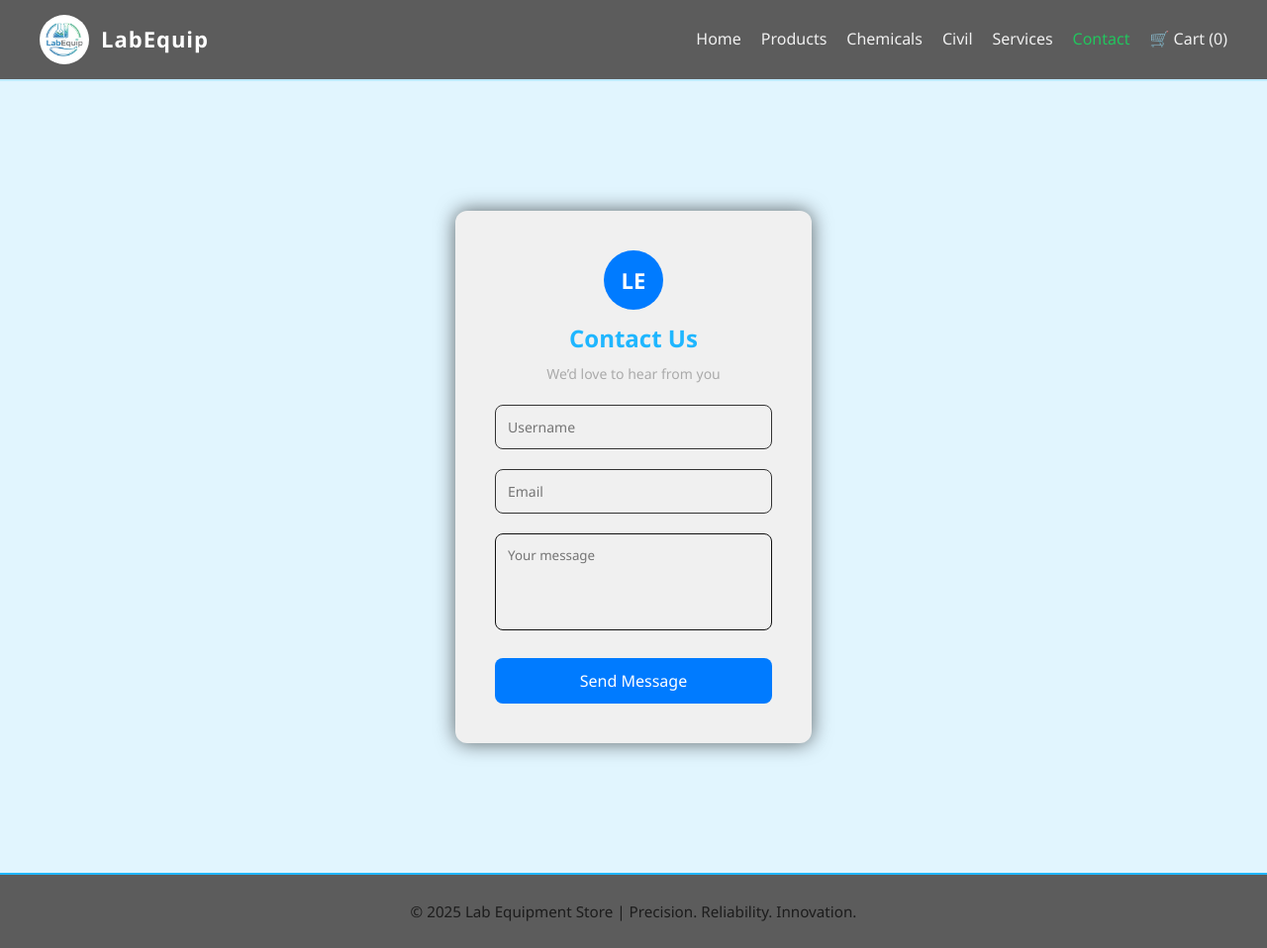
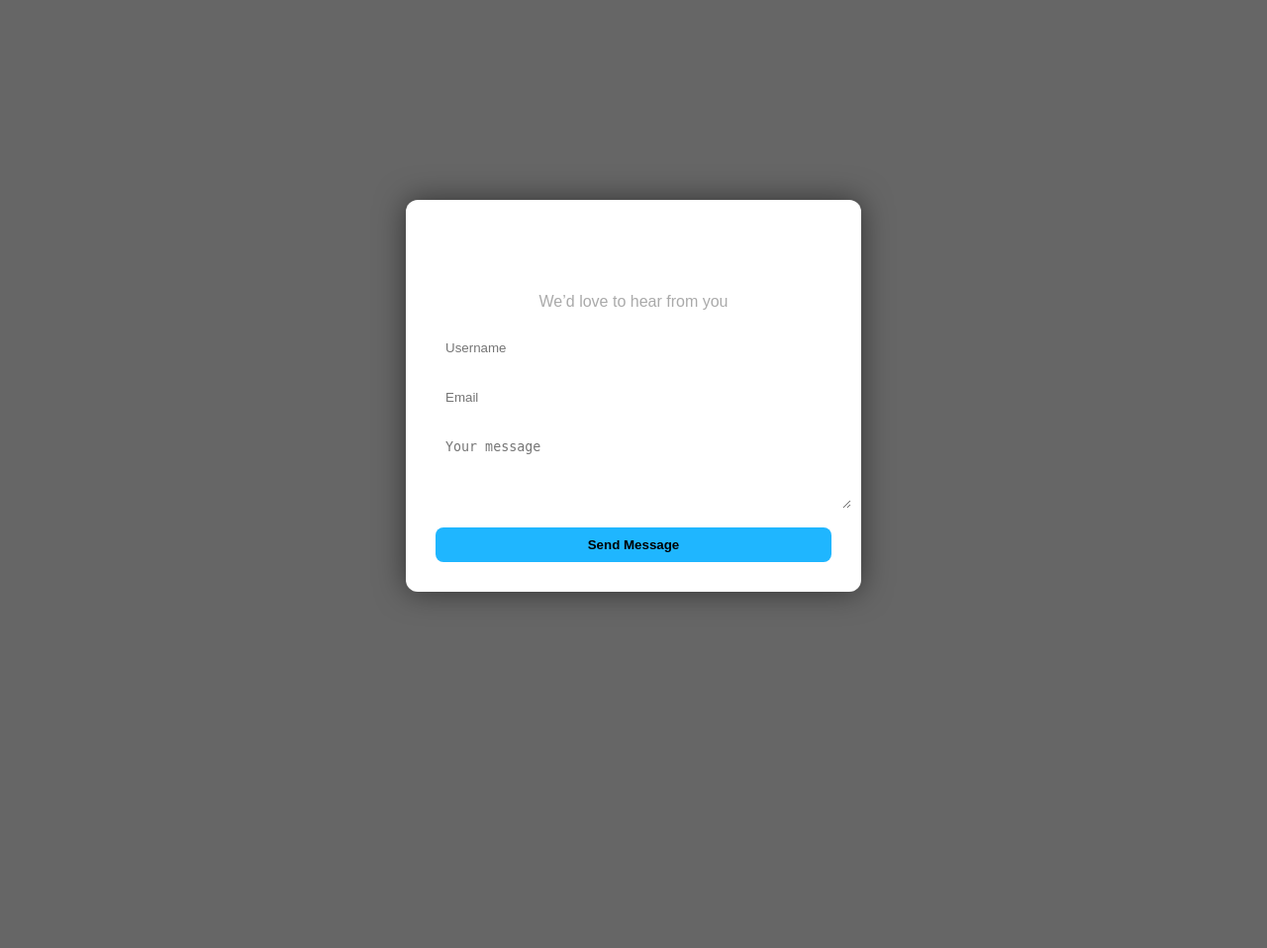
Before and after one commit to anshjw/Microproject, a Flask app: page /contact in a window 1280 px wide. Shown: the whole page at 99% size. After the commit the page ends 609 px from the top, so only its background shows below. Run offline with Flask 2, Linux system fonts and the light colour scheme.

Commit message:
Contacts Page Update

```diff
--- a/app.py
+++ b/app.py
@@ -541,7 +541,16 @@ def chemicals():
 
 @app.route('/contacts')
 def contacts():
-    return render_template("contact.html", username=session.get('username'))
+    username = request.form.get('Username')
+    email = request.form.get('Email')
+    message_text = request.form.get('message')
+
+    if not all([username, email, message_text]):
+        return redirect(url_for('home'))
+
+    # Email sending logic here
+
+    return redirect(url_for('home'))
 
 @app.route('/products')
 def products():
--- a/static/contact.css
+++ /dev/null
@@ -1,230 +0,0 @@
-/* =========================
-   Global Reset
-========================= */
-* {
-  margin: 0;
-  padding: 0;
-  box-sizing: border-box;
-  font-family: 'Segoe UI', Tahoma, Geneva, Verdana, sans-serif;
-}
-
-/* =========================
-   Body
-========================= */
-body {
-  background: #beeaff;
-  color: #1fb6ff;
-  line-height: 1.6;
-  overflow-x: hidden;
-}
-
-main{
-  background: #1fb6ff;
-}
-
-nav {
-  background: #5c5c5c;
-  padding: 15px 40px;
-  display: flex;
-  justify-content: space-between;
-  align-items: center;
-  position: sticky;
-  top: 0;
-  z-index: 1000;
-  border-bottom: 2px solid #beeaff;
-}
-
-.logo-container {
-  display: flex;
-  align-items: center;
-  cursor: pointer;
-  transition: transform 0.3s ease;
-}
-
-.logo-img {
-  width: 50px;
-  height: 50px;
-  object-fit: contain;
-  border-radius: 50%;
-  background: white;
-  margin-right: 12px;
-  padding: 6px;
-  transition: transform 0.3s ease, box-shadow 0.3s ease;
-}
-
-.logo-container:hover .logo-img {
-  transform: scale(1.1);
-  box-shadow: 0 0 10px #1fb6ff;
-}
-
-.store-name {
-  font-weight: 700;
-  font-size: 22px;
-  color: white;
-  letter-spacing: 1px;
-  transition: color 0.3s ease;
-}
-
-.logo-container:hover .store-name {
-  color: #1fb6ff;
-}
-
-nav .logo {
-  font-size: 1.8rem;
-  font-weight: 700;
-  color: #1fb6ff;
-}
-
-nav ul {
-  list-style: none;
-  display: flex;
-  align-items: center;
-  gap: 20px;
-}
-
-nav ul li a {
-  color: #f0f0f0;
-  text-decoration: none;
-  font-weight: 500;
-  position: relative;
-  transition: color 0.3s ease;
-}
-
-nav ul li a:hover,
-nav ul li a.active {
-  color: #22c55e;
-}
-
-nav ul li a::after {
-  content: "";
-  position:relative;
-  bottom: -4px;
-  left: 0;
-  width: 0%;
-  height: 2px;
-  background: #1fb6ff;
-  transition: width 0.3s;
-}
-
-nav ul li a:hover::after,
-nav ul li a.active::after {
-  width: 100%;
-}
-
-/* Centered Wrapper */
-.login-wrapper {
-  display: flex;
-  justify-content: center;
-  align-items: center;
-  height: 100vh;
-  background: #E1F5FE;
-  color: #E1F5FE;
-}
-
-/* Login / Register / Contact Box */
-.login-box {
-  background: #f0f0f0;
-  padding: 40px;
-  border-radius: 12px;
-  width: 360px;
-  box-shadow: 0 0 20px rgba(0, 0, 0, 0.6);
-  text-align: center;
-  animation: fadeIn 1s ease-in-out;
-}
-
-.login-header .logo {
-  width: 60px;
-  height: 60px;
-  margin: 0 auto 10px;
-  background: #007BFF;
-  border-radius: 50%;
-  display: flex;
-  justify-content: center;
-  align-items: center;
-  font-size: 22px;
-  font-weight: bold;
-  color: #fff;
-}
-
-.login-header h2 {
-  margin-bottom: 5px;
-  color: #1fb6ff;
-}
-
-.login-header p {
-  margin-bottom: 20px;
-  font-size: 14px;
-  color: #aaa;
-}
-
-/* Form Fields */
-.form-group {
-  margin-bottom: 20px;
-}
-
-.form-group input {
-  width: 100%;
-  padding: 12px;
-  border-radius: 8px;
-  border: 1px solid #333;
-  background: #f0f0f0;
-  color: #f0f0f0;
-  font-size: 14px;
-  outline: none;
-  transition: 0.3s ease;
-}
-
-.form-group input:focus,
-.form-group textarea:focus {
-  border-color: #007BFF;
-  background: #f0f0f0;
-}
-
-/* Button */
-.login-btn {
-  width: 100%;
-  padding: 12px;
-  border: none;
-  border-radius: 8px;
-  background: #007BFF;
-  color: #fff;
-  font-size: 16px;
-  cursor: pointer;
-  transition: 0.3s ease;
-}
-
-.login-btn:hover {
-  background: #0056b3;
-}
-
-/* Register / Contact link */
-.register-link {
-  margin-top: 15px;
-  font-size: 14px;
-}
-
-.register-link a {
-  color: #007BFF;
-  text-decoration: none;
-}
-
-.register-link a:hover {
-  text-decoration: underline;
-}
-
-footer {
-  text-align: center;
-  position:sticky;
-  padding: 25px 0;
-  background: #5c5c5c;
-  color: #1c1c1c;
-  border-top: 2px solid #1fb6ff;
-  margin-top: 0px;
-  font-size: 0.95rem;
-}
-
-/* Fade-in Animation */
-@keyframes fadeIn {
-  from { opacity: 0; transform: translateY(-20px); }
-  to { opacity: 1; transform: translateY(0); }
-}
--- a/templates/contact.html
+++ b/templates/contact.html
@@ -1,76 +1,114 @@
 <!DOCTYPE html>
 <html lang="en">
-
 <head>
   <meta charset="UTF-8">
-  <meta name="viewport" content="width=device-width, initial-scale=1.0">
-  <title>Contact - SciLab Store</title>
-  <link rel="stylesheet" href="{{ url_for('static', filename='contact.css') }}">
+  <title>Contact - LabEquip</title>
+  <style>
+    body {
+      margin: 0;
+      background: rgba(0,0,0,0.6);
+      display: flex;
+      justify-content: center;
+      align-items: center;
+      height: 100vh;
+      font-family: Arial, sans-serif;
+    }
+
+    .contact-modal {
+      background: #fff;
+      width: 400px;
+      padding: 30px;
+      border-radius: 12px;
+      position: relative;
+      box-shadow: 0 0 30px rgba(0,0,0,0.5);
+      animation: popup 0.3s ease;
+    }
+
+    @keyframes popup {
+      from { transform: scale(0.8); opacity: 0; }
+      to { transform: scale(1); opacity: 1; }
+    }
+
+    .close-btn {
+      position: absolute;
+      right: 15px;
+      top: 15px;
+      font-size: 20px;
+      cursor: pointer;
+      color: white;
+    }
+
+    .contact-modal h2 {
+      text-align: center;
+      color: white;
+      margin-bottom: 10px;
+    }
+
+    .contact-modal p {
+      text-align: center;
+      color: #aaa;
+      margin-bottom: 20px;
+    }
+
+    .form-group {
+      margin-bottom: 15px;
+      background: #fff;
+    }
+
+    input, textarea {
+      width: 100%;
+      padding: 10px;
+      border-radius: 8px;
+      border: none;
+      background: #fff;
+      color: white;
+    }
+
+    button {
+      width: 100%;
+      padding: 10px;
+      background: #1fb6ff;
+      border: none;
+      border-radius: 8px;
+      font-weight: bold;
+      cursor: pointer;
+    }
+
+    button:hover {
+      background: #0f98d3;
+    }
+  </style>
 </head>
 
 <body>
-  <header>
-    <nav>
-      <div class="logo-container">
-        <img src="{{ url_for('static', filename='LE LOGO3.png') }}" alt="LabEquip Logo" class="logo-img">
-        <span class="store-name">LabEquip</span>
-      </div>
-      <ul>
-        <li><a href="{{ url_for('home') }}">Home</a></li>
-        <li><a href="{{ url_for('products') }}">Products</a></li>
-        <li><a href="{{ url_for('chemicals') }}">Chemicals</a></li>
-        <li><a href="{{ url_for('civil') }}">Civil</a></li>
-        <li><a href="{{ url_for('services') }}">Services</a></li>
-        <li><a href="{{ url_for('contacts') }}" class="active">Contact</a></li>
-        <li><a href="{{ url_for('cart') }}">🛒 Cart (<span id="cart-count">0</span>)</a></li>
-      </ul>
-    </nav>
 
-    <script>
-      let loggedUser = JSON.parse(localStorage.getItem("loggedInUser"));
-      if (loggedUser) {
-        // Replace navbar content with "Welcome" + Logout
-        const nav = document.querySelector("nav");
-        nav.innerHTML = `
-      <a href="index.html">Home</a>
-      <a href="flowers.html">Flowers</a>
-      <a href="seeds.html">Seeds</a>
-      <a href="fertilizers.html">Fertilizers</a>
-      <a href="artificial.html">Artificial Plants</a>
-      <span class="welcome-user">Welcome, ${loggedUser.fname}!</span>
-      <a href="cart.html" id="cart-icon">🛒 Cart (<span id="cart-count">0</span>)</a>
-      <a href="logout.html">Logout</a>
-    `;
-      }
-    </script>
-  </header>
-  <main>
-    <div class="login-wrapper">
-      <div class="login-box">
-        <div class="login-header">
-          <div class="logo">LE</div>
-          <h2>Contact Us</h2>
-          <p>We’d love to hear from you</p>
-        </div>
-        <form>
-          <div class="form-group">
-            <input type="Username" placeholder="Username" required>
-          </div>
-          <div class="form-group">
-            <input type="Email" placeholder="Email" required>
-          </div>
-          <div class="form-group">
-            <textarea type="Your_message" placeholder="Your message" rows="4"
-              style="resize:none; width:100%; padding:12px; border-radius:8px; background:#f0f0f0; color:#f0f0f0; border:1px solid #111;"></textarea>
-          </div>
-          <button type="submit" class="login-btn">Send Message</button>
-        </form>
-      </div>
+<div class="contact-modal">
+  <span class="close-btn" onclick="closeModal()">✖</span>
+  <h2>Contact Us</h2>
+  <p>We’d love to hear from you</p>
+
+  <form method="POST" action="{{ url_for('contacts') }}">
+    <div class="form-group">
+      <input type="text" name="Username" placeholder="Username" required>
     </div>
-  </main>
-  <footer>
-    <p>© 2025 Lab Equipment Store | Precision. Reliability. Innovation.</p>
-  </footer>
+
+    <div class="form-group">
+      <input type="email" name="Email" placeholder="Email" required>
+    </div>
+
+    <div class="form-group">
+      <textarea name="message" placeholder="Your message" rows="4" required></textarea>
+    </div>
+
+    <button type="submit">Send Message</button>
+  </form>
+</div>
+
+<script>
+  function closeModal() {
+    window.history.back();
+  }
+</script>
+
 </body>
-
 </html>
--- a/templates/services.html
+++ b/templates/services.html
@@ -22,7 +22,6 @@
         <li><a href="{{ url_for('chemicals') }}">Chemicals</a></li>
         <li><a href="{{ url_for('civil') }}">Civil</a></li>
         <li><a href="{{ url_for('services') }}" class="active">Services</a></li>
-        <li><a href="{{ url_for('contacts') }}">Contact</a></li>
         <li><a href="{{ url_for('profile') }}">Profile</a></li>
       </ul>
     </nav>
```
Also changed, not shown: templates/index.html (+109 -2 lines).
